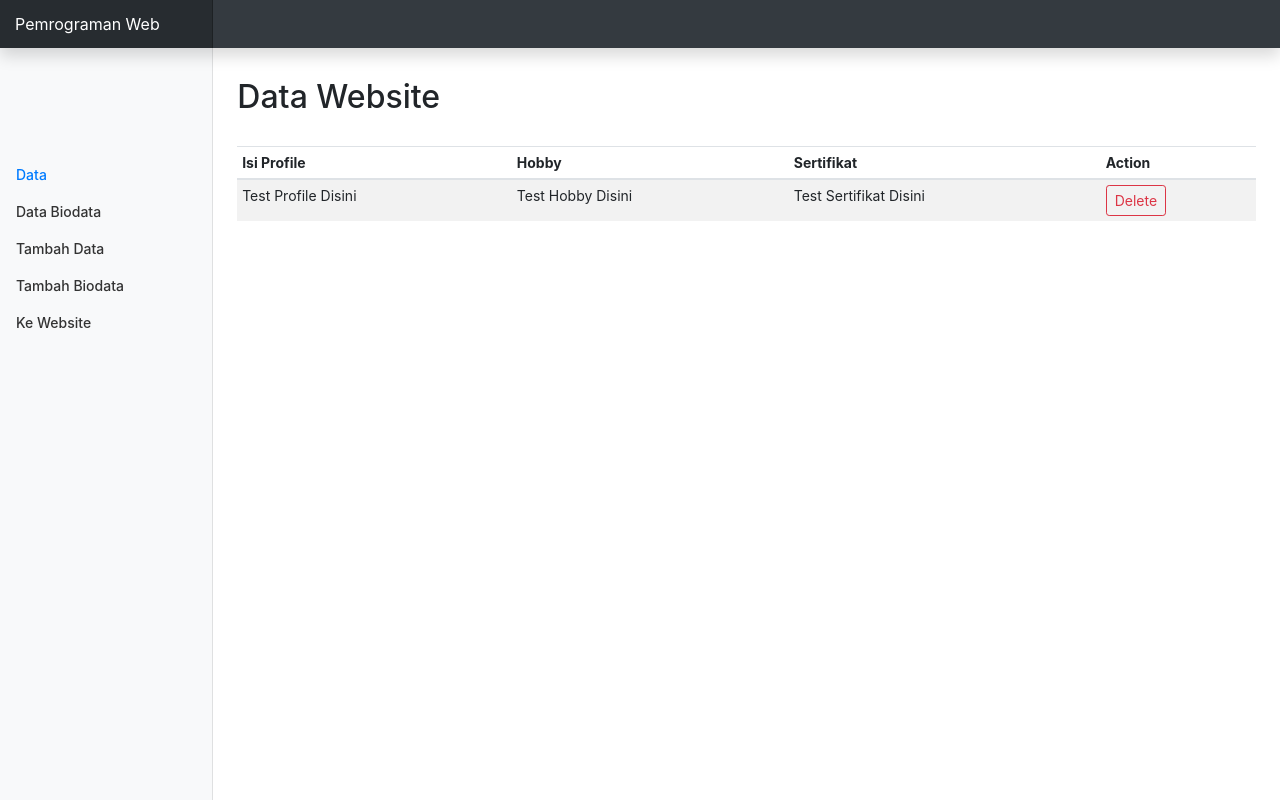
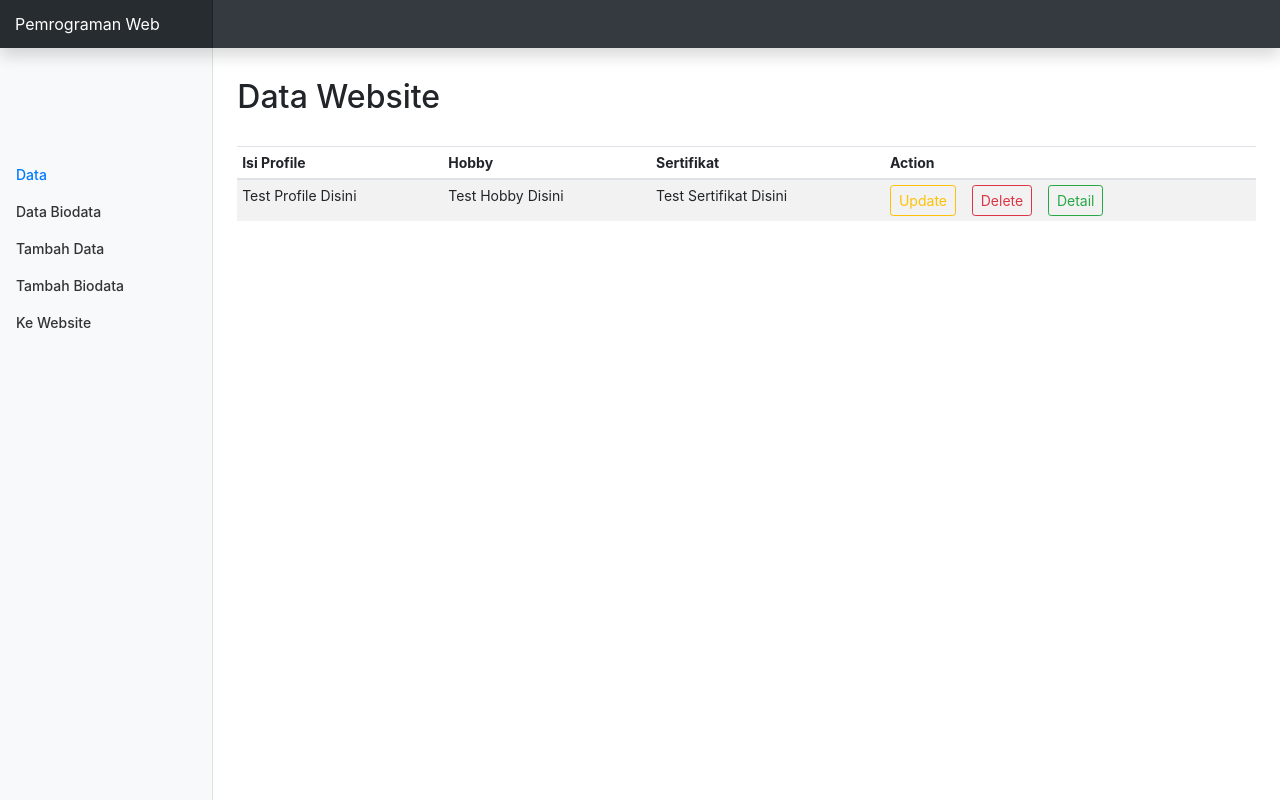
Before and after one commit to rayrahadii/Pemweb-Tugas5, a PHP site: page / in a window 1280 px wide. Run offline with PHP 8.4, Linux system fonts and the light colour scheme; data comes from the database, SQL or seed files in the repository.

Commit message:
Update index.php

```diff
--- a/index.php
+++ b/index.php
@@ -80,7 +80,11 @@
                     <td><?php echo $data['hobby'];  ?></td>
                     <td><?php echo $data['sertifikat'];  ?></td>
                     <td>
+                      <a href="<?php echo "update.php?isi_id=".$data['isi_id']; ?>" class="btn btn-outline-warning btn-sm"> Update</a>
+                      &nbsp;&nbsp;
                       <a href="<?php echo "delete.php?isi_id=".$data['isi_id']; ?>" class="btn btn-outline-danger btn-sm"> Delete</a>
+                      &nbsp;&nbsp;
+                      <a href="<?php echo "detail.php?isi_id=".$data['isi_id']; ?>" class="btn btn-outline-success btn-sm"> Detail</a>
                     </td>
                   </tr>
                  <?php endwhile ?>
```
